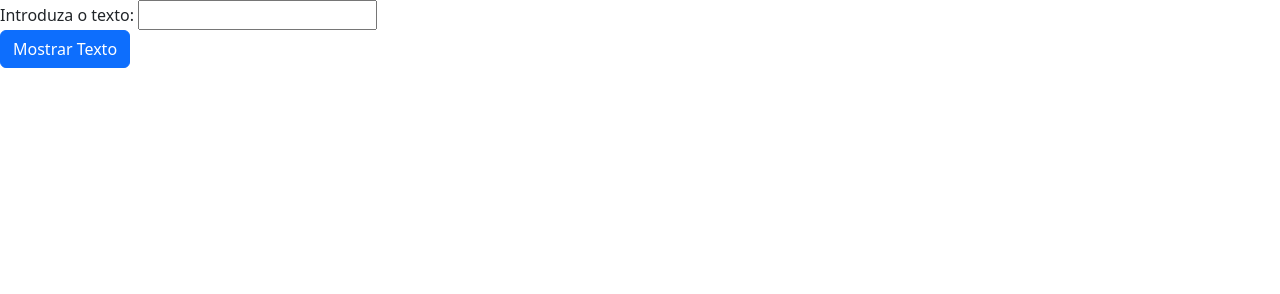
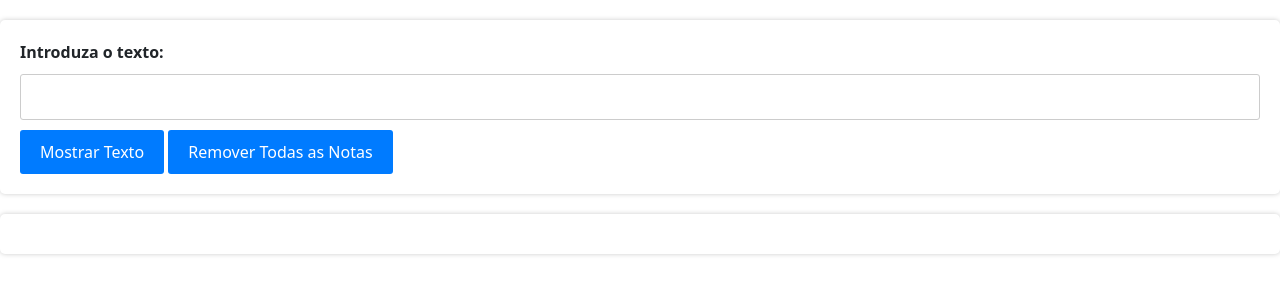
Before and after one commit to Di0g0Pimenta/Di0g0Pimenta.github.io, a plain HTML site: page index.html in a window 1280 px wide. Drawn offline with nearby package versions, Linux system fonts and the light colour scheme.

Commit message:
5/03/2023

```diff
--- a/index.css
+++ b/index.css
@@ -0,0 +1,51 @@
+body {
+    font-family: Arial, sans-serif;
+    background-color: #f5f5f5;
+    margin: 0;
+    padding: 0;
+}
+
+form {
+    margin-top: 20px;
+    padding: 20px;
+    background-color: #fff;
+    border-radius: 5px;
+    box-shadow: 0px 0px 5px #ccc;
+}
+
+label {
+    display: block;
+    margin-bottom: 10px;
+    font-weight: bold;
+}
+
+input[type="text"] {
+    padding: 10px;
+    border: 1px solid #ccc;
+    border-radius: 3px;
+    width: 100%;
+    box-sizing: border-box;
+    margin-bottom: 10px;
+}
+
+button[type="button"] {
+    padding: 10px 20px;
+    background-color: #007bff;
+    border: none;
+    color: #fff;
+    border-radius: 3px;
+    cursor: pointer;
+    transition: background-color 0.3s ease;
+}
+
+button[type="button"]:hover {
+    background-color: #0069d9;
+}
+
+#nota {
+    margin-top: 20px;
+    padding: 20px;
+    background-color: #fff;
+    border-radius: 5px;
+    box-shadow: 0px 0px 5px #ccc;
+}
--- a/index.html
+++ b/index.html
@@ -1,13 +1,16 @@
 <!DOCTYPE html>
 <html lang="en">
+
 <head>
     <meta charset="UTF-8">
     <meta http-equiv="X-UA-Compatible" content="IE=edge">
     <meta name="viewport" content="width=device-width, initial-scale=1.0">
     <title>Web APP</title>
     <link rel="stylesheet" href="index.css">
-    <link href="https://cdn.jsdelivr.net/npm/bootstrap@5.3.0-alpha1/dist/css/bootstrap.min.css" rel="stylesheet" integrity="sha384-GLhlTQ8iRABdZLl6O3oVMWSktQOp6b7In1Zl3/Jr59b6EGGoI1aFkw7cmDA6j6gD" crossorigin="anonymous">
+    <link href="https://cdn.jsdelivr.net/npm/bootstrap@5.3.0-alpha1/dist/css/bootstrap.min.css" rel="stylesheet"
+        integrity="sha384-GLhlTQ8iRABdZLl6O3oVMWSktQOp6b7In1Zl3/Jr59b6EGGoI1aFkw7cmDA6j6gD" crossorigin="anonymous">
 </head>
+
 <body>
 
     <form>
@@ -15,13 +18,21 @@
         <input type="text" id="texto" name="texto">
         <br>
         <button type="button" onclick="Notas()" class="btn btn-primary">Mostrar Texto</button>
-      </form>
+        <button type="button" onclick="RemoverNotas()" class="btn btn-danger">Remover Todas as Notas</button>
+    </form>
 
-      <div id="nota"></div>
+    <div id="nota"></div>
 
     <script src="index.js"></script>
-    <script src="https://cdn.jsdelivr.net/npm/bootstrap@5.3.0-alpha1/dist/js/bootstrap.bundle.min.js" integrity="sha384-w76AqPfDkMBDXo30jS1Sgez6pr3x5MlQ1ZAGC+nuZB+EYdgRZgiwxhTBTkF7CXvN" crossorigin="anonymous"></script>
-    <script src="https://cdn.jsdelivr.net/npm/@popperjs/core@2.11.6/dist/umd/popper.min.js" integrity="sha384-oBqDVmMz9ATKxIep9tiCxS/Z9fNfEXiDAYTujMAeBAsjFuCZSmKbSSUnQlmh/jp3" crossorigin="anonymous"></script>
-<script src="https://cdn.jsdelivr.net/npm/bootstrap@5.3.0-alpha1/dist/js/bootstrap.min.js" integrity="sha384-mQ93GR66B00ZXjt0YO5KlohRA5SY2XofN4zfuZxLkoj1gXtW8ANNCe9d5Y3eG5eD" crossorigin="anonymous"></script>
+    <script src="https://cdn.jsdelivr.net/npm/bootstrap@5.3.0-alpha1/dist/js/bootstrap.bundle.min.js"
+        integrity="sha384-w76AqPfDkMBDXo30jS1Sgez6pr3x5MlQ1ZAGC+nuZB+EYdgRZgiwxhTBTkF7CXvN"
+        crossorigin="anonymous"></script>
+    <script src="https://cdn.jsdelivr.net/npm/@popperjs/core@2.11.6/dist/umd/popper.min.js"
+        integrity="sha384-oBqDVmMz9ATKxIep9tiCxS/Z9fNfEXiDAYTujMAeBAsjFuCZSmKbSSUnQlmh/jp3"
+        crossorigin="anonymous"></script>
+    <script src="https://cdn.jsdelivr.net/npm/bootstrap@5.3.0-alpha1/dist/js/bootstrap.min.js"
+        integrity="sha384-mQ93GR66B00ZXjt0YO5KlohRA5SY2XofN4zfuZxLkoj1gXtW8ANNCe9d5Y3eG5eD"
+        crossorigin="anonymous"></script>
 </body>
+
 </html>
--- a/index.js
+++ b/index.js
@@ -18,3 +18,15 @@ function Notas() {
     div.appendChild(label);
     div.appendChild(document.createElement("br"));
 }
+
+function removerNotas() {
+    // Obtém todos os elementos de checkbox com a classe "form-check-input"
+    var checkboxes = document.querySelectorAll('.form-check-input');
+
+    // Itera sobre os elementos de checkbox e remove aqueles que estão marcados
+    checkboxes.forEach(function (checkbox) {
+        if (checkbox.checked) {
+            checkbox.parentElement.removeChild(checkbox);
+        }
+    });
+}
```
